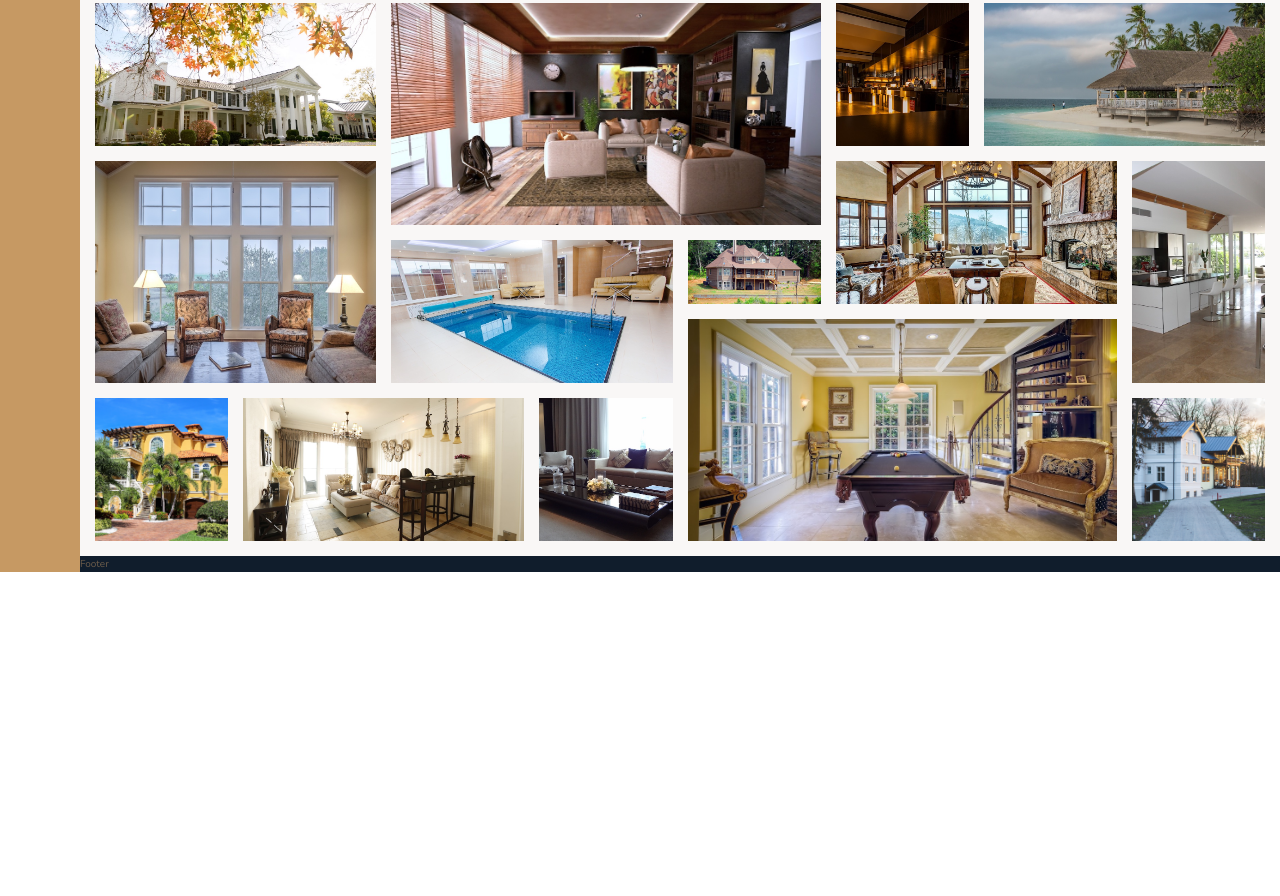
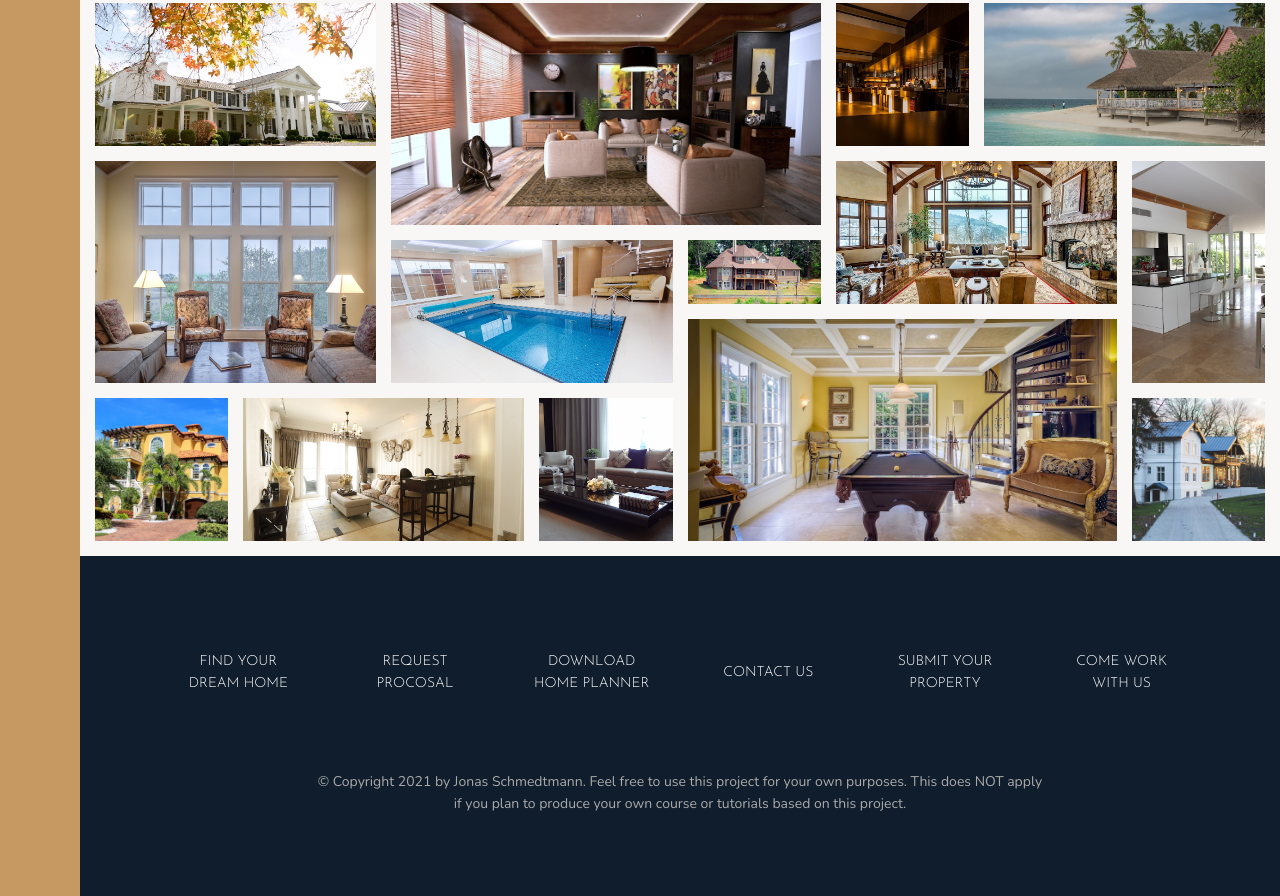
Before and after one commit to pcsmomo/advanced-css, a website: page 03-nexter/index.html in a window 1280 px wide. Shown: the part 3057-3953 px from the top of the page. Before the commit the page ends 3629 px from the top, so only its background shows below. Drawn offline with nearby package versions, Linux system fonts and the light colour scheme.

Commit message:
116. Building the Footer

```diff
--- a/03-nexter/index.html
+++ b/03-nexter/index.html
@@ -381,6 +381,32 @@
     </section>
 
     <!-- Footer -->
-    <footer class="footer">Footer</footer>
+    <footer class="footer">
+      <nav class="nav">
+        <li class="nav__item">
+          <a href="#" class="nav__link">Find your dream home</a>
+        </li>
+        <li class="nav__item">
+          <a href="#" class="nav__link">Request procosal</a>
+        </li>
+        <li class="nav__item">
+          <a href="#" class="nav__link">Download home planner</a>
+        </li>
+        <li class="nav__item">
+          <a href="#" class="nav__link">Contact us</a>
+        </li>
+        <li class="nav__item">
+          <a href="#" class="nav__link">Submit your property</a>
+        </li>
+        <li class="nav__item">
+          <a href="#" class="nav__link">Come work with us</a>
+        </li>
+      </nav>
+      <p class="copyright">
+        &copy; Copyright 2021 by Jonas Schmedtmann. Feel free to use this
+        project for your own purposes. This does NOT apply if you plan to
+        produce your own course or tutorials based on this project.
+      </p>
+    </footer>
   </body>
 </html>
--- a/03-nexter/sass/_footer.scss
+++ b/03-nexter/sass/_footer.scss
@@ -1,4 +1,43 @@
 .footer {
   background-color: $color-secondary;
   grid-column: full-start / full-end;
+  padding: 8rem;
 }
+
+.nav {
+  list-style: none;
+
+  display: grid;
+  grid-template-columns: repeat(auto-fit, minmax(15rem, 1fr));
+  grid-gap: 2rem;
+  align-items: center;
+
+  &__link:link,
+  &__link:visited {
+    font-size: 1.4rem;
+    color: #fff;
+    text-decoration: none;
+    font-family: $font-display;
+    text-transform: uppercase;
+    text-align: center;
+    padding: 1.5rem;
+    display: block;
+    transition: all 0.2s;
+  }
+
+  &__link:hover,
+  &__link:active {
+    background-color: rgba(#fff, 0.05);
+    transform: translateY(-0.3rem);
+  }
+}
+
+.copyright {
+  font-size: 1.4rem;
+  color: $color-grey-light-2;
+  margin-top: 6rem;
+  margin-right: auto;
+  margin-left: auto;
+  text-align: center;
+  width: 70%;
+}
```
Also changed, not shown: 03-nexter/css/main.css.
